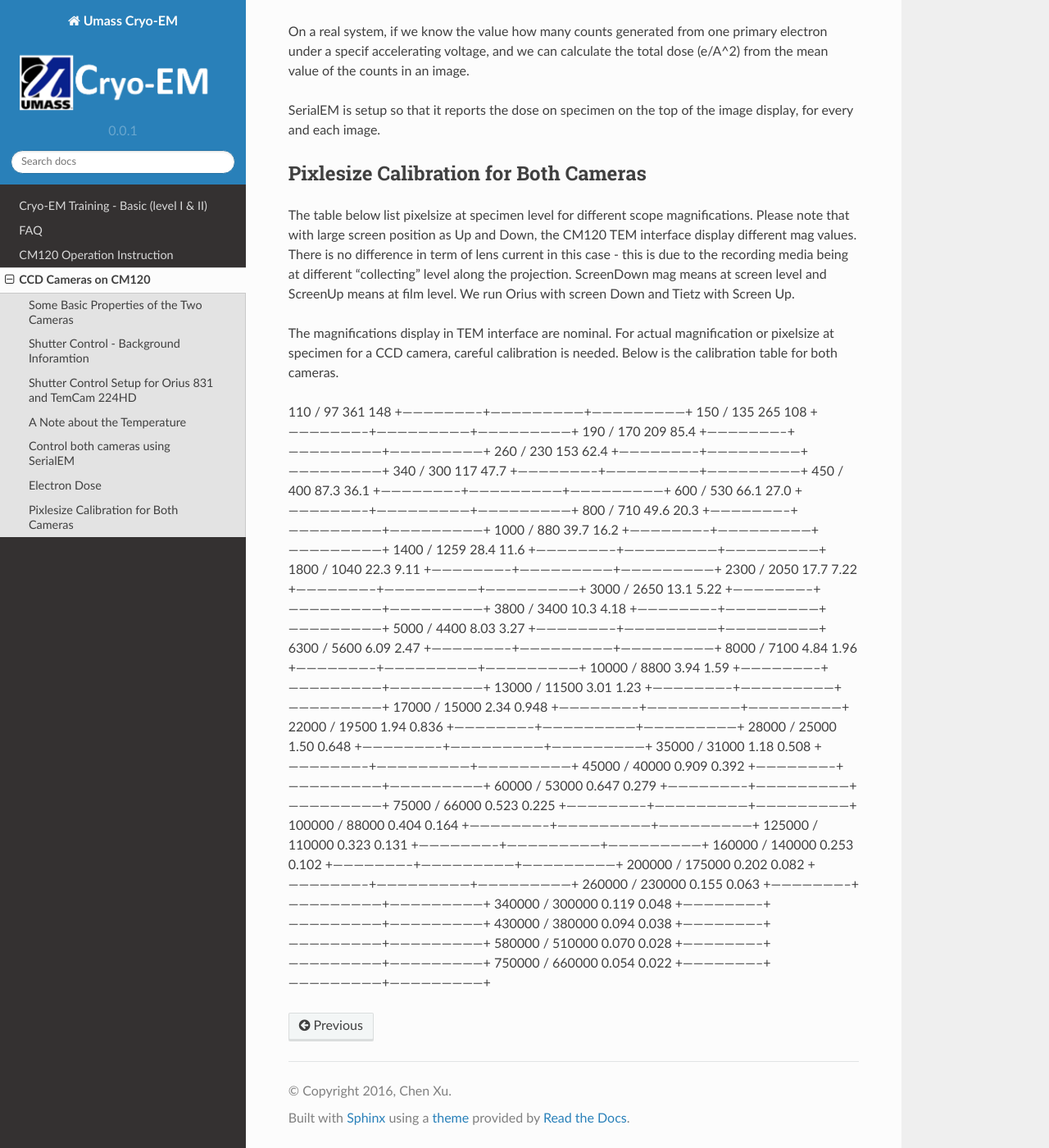
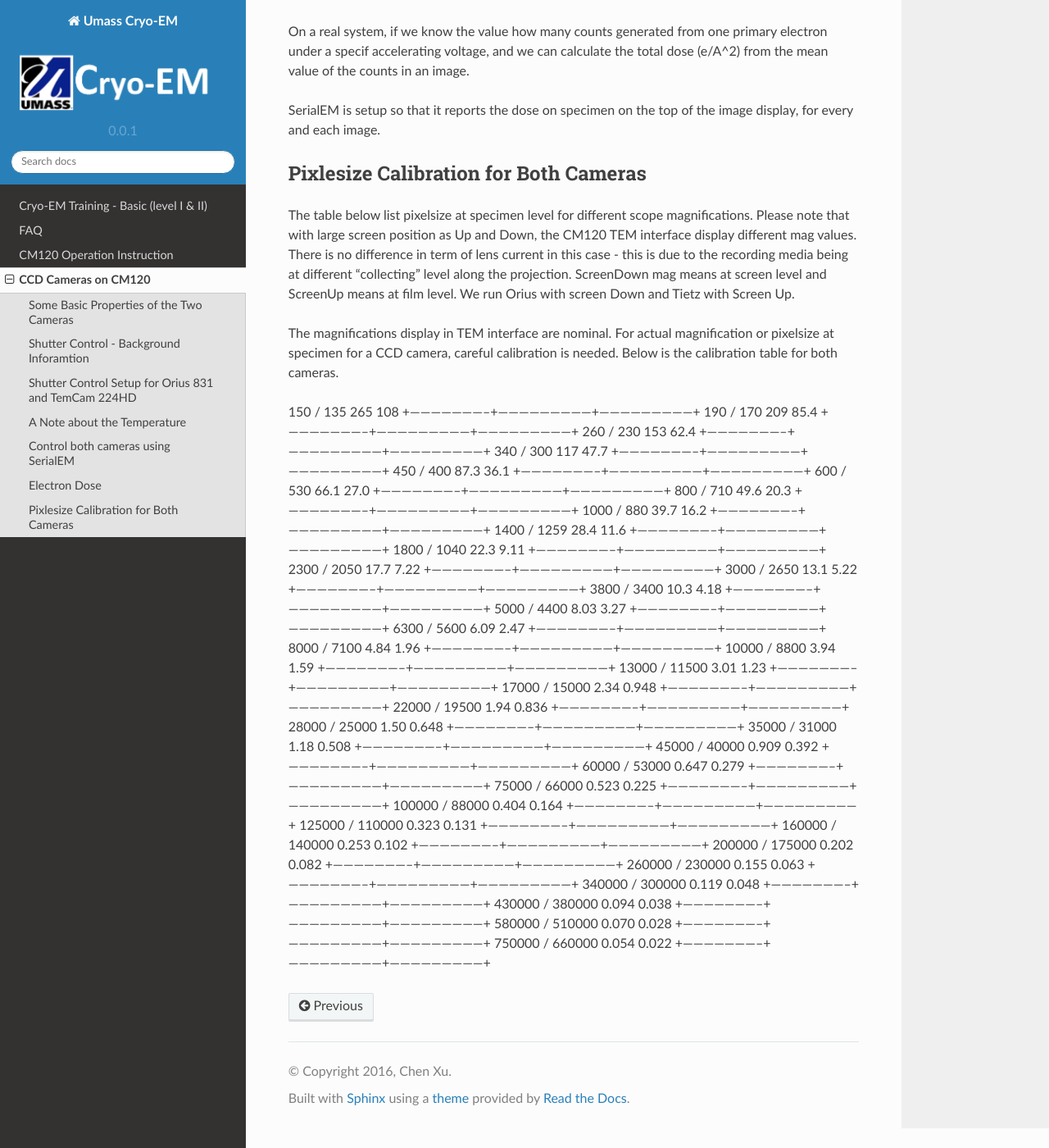
Before and after one commit to xuchen66/sphinx-emdocs, a Sphinx documentation site: the page built from source/ccds_cm120.rst, in a window 1280 px wide and 1400 px high, scrolled down 5697 px. Shown: the whole window at 82% size. Built offline with Sphinx 7.4.7 and the Read the Docs theme 2.0.0, drawn with Linux system fonts in a browser that asks for light colours; pages that are not in the unit, such as notebooks, are missing from menus.

Commit message:
Update ccds_cm120.rst

```diff
--- a/source/ccds_cm120.rst
+++ b/source/ccds_cm120.rst
@@ -164,9 +164,9 @@
 +-----------------------+---------------------------+---------------------------+
 |80 / 71                | 496                       |	203                       |
 +-----------------------+---------------------------+---------------------------+
+|110 / 97	              |361                        | 148                       |
++-----------------------+---------------------------+---------------------------+
 
-110 / 97	361	148
-+-----------------------+---------------------------+---------------------------+
 150 / 135	265	108
 +-----------------------+---------------------------+---------------------------+
 190 / 170	209	85.4
```
